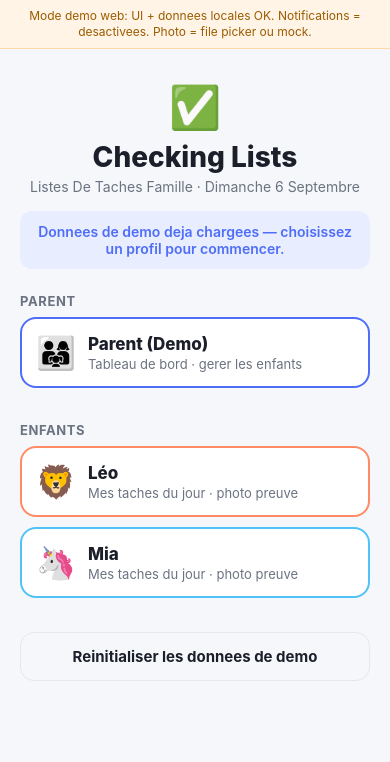
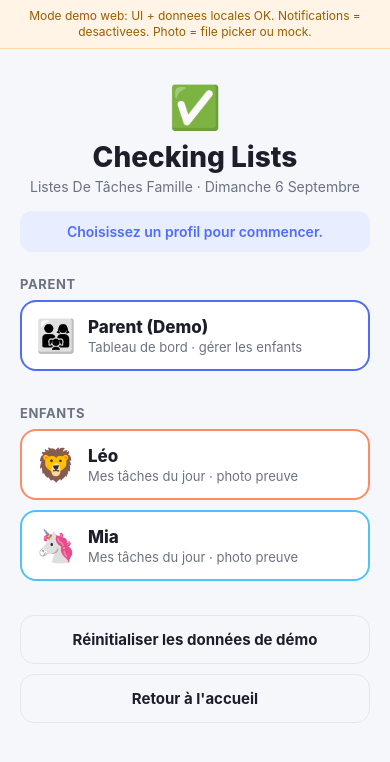
Before and after one commit to pengfei-bot/checking-lists, a React Native app: screen /ProfilePicker in a window 390 px wide. Shown: the top 762 px of the page. Built offline with nearby package versions, Linux system fonts and the light colour scheme.

Commit message:
feat(auth): ProfilePicker session hint, family share, sign out

```diff
--- a/src/screens/ProfilePickerScreen.tsx
+++ b/src/screens/ProfilePickerScreen.tsx
@@ -9,6 +9,7 @@ import {
   View,
 } from "react-native";
 import { NativeStackScreenProps } from "@react-navigation/native-stack";
+import { useAuth } from "../auth";
 import { useApp } from "../context/AppContext";
 import { colors } from "../theme/colors";
 import { RootStackParamList } from "../navigation/types";
@@ -19,12 +20,13 @@ type Props = NativeStackScreenProps<RootStackParamList, "ProfilePicker">;
 
 export function ProfilePickerScreen({ navigation }: Props) {
   const { ready, state, setCurrentProfileId, resetDemo } = useApp();
+  const { session, isDemo, isAuthenticated, family, signOut } = useAuth();
 
   if (!ready) {
     return (
       <View style={styles.center}>
         <ActivityIndicator size="large" color={colors.primary} />
-        <Text style={styles.loading}>Chargement de la demo...</Text>
+        <Text style={styles.loading}>Chargement de la démo…</Text>
       </View>
     );
   }
@@ -39,12 +41,12 @@ export function ProfilePickerScreen({ navigation }: Props) {
 
   const onReset = () => {
     Alert.alert(
-      "Reinitialiser la demo ?",
-      "Les donnees locales seront remplacees par le jeu de demo (parent + Leo + Mia).",
+      "Réinitialiser la démo ?",
+      "Les données locales seront remplacées par le jeu de démo (parent + Léo + Mia).",
       [
         { text: "Annuler", style: "cancel" },
         {
-          text: "Reinitialiser",
+          text: "Réinitialiser",
           style: "destructive",
           onPress: () => {
             void resetDemo();
@@ -59,10 +61,18 @@ export function ProfilePickerScreen({ navigation }: Props) {
       <Text style={styles.emoji}>✅</Text>
       <Text style={styles.title}>Checking Lists</Text>
       <Text style={styles.subtitle}>
-        Listes de taches famille · {formatFrenchDate(todayISO())}
+        Listes de tâches famille · {formatFrenchDate(todayISO())}
       </Text>
       <Text style={styles.hint}>
-        Donnees de demo deja chargees — choisissez un profil pour commencer.
+        {isDemo
+          ? "Mode démo — données seed (Parent, Léo, Mia). Choisissez un profil."
+          : isAuthenticated
+            ? `Connecté : ${session?.displayName ?? session?.email ?? "parent"}${
+                family?.inviteCode ? ` · code famille ${family.inviteCode}` : ""
+              }`
+            : session?.linkedViaInvite
+              ? `Appareil lié à « ${session.displayName ?? "famille"} » — choisissez un profil enfant.`
+              : "Choisissez un profil pour commencer."}
       </Text>
 
       <Text style={styles.section}>Parent</Text>
@@ -75,7 +85,7 @@ export function ProfilePickerScreen({ navigation }: Props) {
           <Text style={styles.cardEmoji}>{p.emoji}</Text>
           <View style={{ flex: 1 }}>
             <Text style={styles.cardTitle}>{p.name}</Text>
-            <Text style={styles.cardMeta}>Tableau de bord · gerer les enfants</Text>
+            <Text style={styles.cardMeta}>Tableau de bord · gérer les enfants</Text>
           </View>
         </Pressable>
       ))}
@@ -90,16 +100,37 @@ export function ProfilePickerScreen({ navigation }: Props) {
           <Text style={styles.cardEmoji}>{p.emoji}</Text>
           <View style={{ flex: 1 }}>
             <Text style={styles.cardTitle}>{p.name}</Text>
-            <Text style={styles.cardMeta}>Mes taches du jour · photo preuve</Text>
+            <Text style={styles.cardMeta}>Mes tâches du jour · photo preuve</Text>
           </View>
         </Pressable>
       ))}
 
+      {isAuthenticated ? (
+        <PrimaryButton
+          label="Partage famille (code invitation)"
+          variant="secondary"
+          onPress={() => navigation.navigate("FamilyShare")}
+          style={{ marginTop: 24 }}
+        />
+      ) : null}
+
       <PrimaryButton
-        label="Reinitialiser les donnees de demo"
+        label="Réinitialiser les données de démo"
         variant="ghost"
         onPress={onReset}
-        style={{ marginTop: 24 }}
+        style={{ marginTop: isAuthenticated ? 10 : 24 }}
+      />
+
+      <PrimaryButton
+        label={session ? "Se déconnecter / quitter" : "Retour à l'accueil"}
+        variant="ghost"
+        onPress={() => {
+          void (async () => {
+            await signOut();
+            navigation.replace("Welcome");
+          })();
+        }}
+        style={{ marginTop: 10 }}
       />
     </ScrollView>
   );
```
